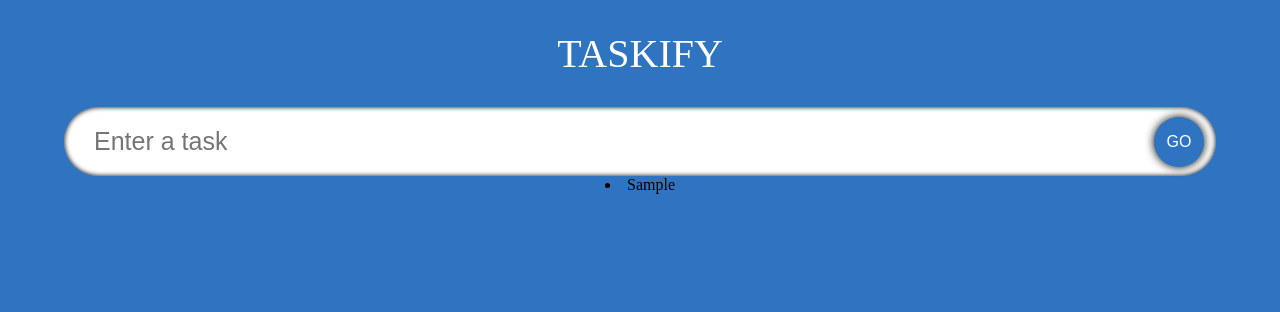
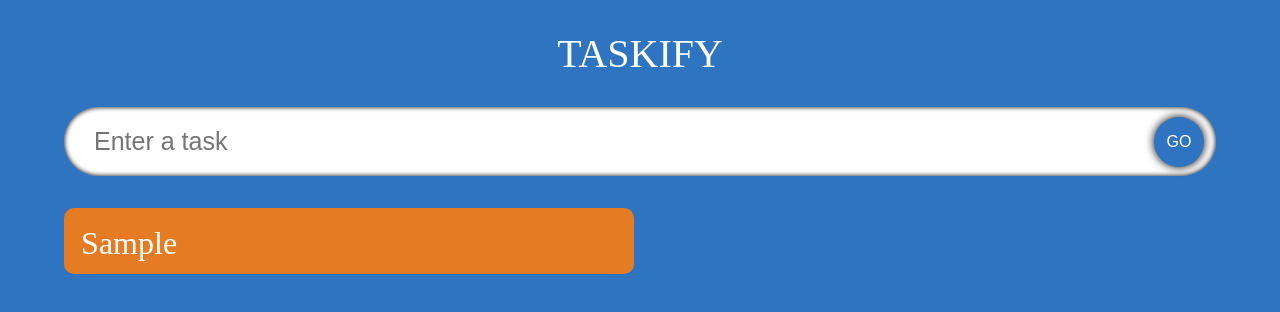
Before and after one commit to Harsh32044/react-TS-vite, a React (Vite) app: page / in a window 1280 px wide. Both pictures are taken after typing "Sample" into the empty fields and a click on the button "GO". Shown: the top 312 px of the page. Built offline with nearby package versions, Linux system fonts and the light colour scheme; a web font is replaced by a local one.

Commit message:
Todo Items displayed on screen

```diff
--- a/index.html
+++ b/index.html
@@ -4,7 +4,7 @@
     <meta charset="UTF-8" />
     <link rel="icon" type="image/svg+xml" href="/vite.svg" />
     <meta name="viewport" content="width=device-width, initial-scale=1.0" />
-    <title>To-do List</title>
+    <title>Easy To-Do List Creation and Tracking - Taskify</title>
   </head>
   <body>
     <div id="root"></div>
--- a/src/App.tsx
+++ b/src/App.tsx
@@ -3,11 +3,12 @@ import './App.css'
 import InputField from "./components/InputField";
 import { Todo } from "./model";
 import { nanoid } from "nanoid";
+import TodoList from "./components/TodoList";
 
 
 const App: React.FC = () => {
 
-  const [todo, setTodo] = React.useState<string>("")
+  const [todo, setTodo] = React.useState("")
   //Array of TODOs
 
   const [todoArr, setTodoArr] = useState<Todo[]>([])
@@ -26,9 +27,7 @@ const App: React.FC = () => {
     <div className="App">
       <span className="heading">TASKIFY</span>
       <InputField todo={todo} setTodo ={setTodo} handleAdd={handleAdd}/>
-      {todoArr.map(todoItem => {
-        return <li key={nanoid()}>{todoItem.todo}</li>
-      })}
+      <TodoList todoArr={todoArr} setTodoArr={setTodoArr}/>
     </div>
   )
 }
--- /dev/null
+++ b/src/components/TodoList.tsx
@@ -0,0 +1,23 @@
+import React from "react"
+import { Todo } from "../model"
+import { nanoid } from "nanoid";
+import './styles.css'
+
+interface Props {
+    todoArr: Todo[];
+    setTodoArr: React.Dispatch<React.SetStateAction<Todo[]>>;
+}
+
+const TodoList:React.FC<Props> = ({todoArr, setTodoArr}: Props) => {
+
+  const todoList = todoArr.map(item => {
+    return <div key={nanoid()} className="todoItem">{item.todo}</div>
+  })
+    return (
+    <div className="todos">
+        {todoList}
+    </div>
+  )
+}
+
+export default TodoList
--- a/src/components/styles.css
+++ b/src/components/styles.css
@@ -1,6 +1,10 @@
+:root {
+    --width: 90%
+}
+
 .input {
     display: flex;
-    width: 90%;
+    width: var(--width);
     position: relative;
     /* Since button has to be placed inside the input, and given absolute positioning, hence the parent will be relative positioned */
     align-items: center;
@@ -45,3 +49,22 @@
     transform: scale(0.8);
     box-shadow: 0 0 5px black;
 }
+
+.todos {
+    width: var(--width);
+    margin: 2rem 0;
+    display: grid;
+    grid-template-columns: 1fr 1fr;
+    gap: 0.75rem;
+    justify-content: center;
+}
+
+.todoItem {
+    height: 2rem;
+    padding: 3% 3%;
+    font-size: 2rem;
+    text-align: left;
+    background-color: #E57C23;
+    color: white;
+    border-radius: 10px;
+}
--- a/tsconfig.json
+++ b/tsconfig.json
@@ -4,6 +4,7 @@
     "lib": ["DOM", "DOM.Iterable", "ESNext"],
     "module": "ESNext",
     "skipLibCheck": true,
+    "allowJs": true,
 
     /* Bundler mode */
     "moduleResolution": "bundler",
```
